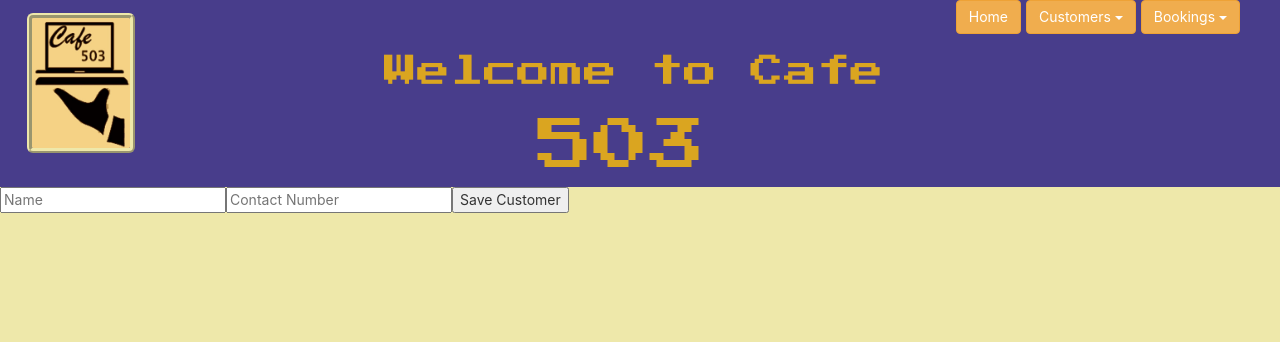
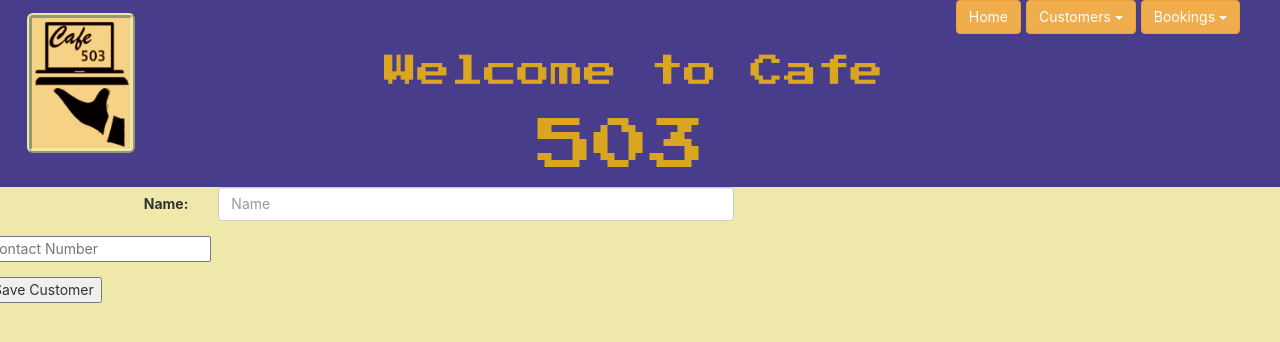
Before and after one commit to ShanzyHolm/Restaurant_Java_Project_FrontEnd, a React (Create React App) app in the folder restaurant_front/: page /customers/new in a window 1280 px wide. Shown: the top 342 px of the page. Built offline with nearby package versions, Linux system fonts and the light colour scheme.

Commit message:
adding bootstrap elements to customer form and style

```diff
--- a/restaurant_front/src/containers/customers/CustomerFormContainer.js
+++ b/restaurant_front/src/containers/customers/CustomerFormContainer.js
@@ -1,9 +1,11 @@
 import React, {Component} from 'react';
+import { Form, FormGroup, Col, ControlLabel, FormControl } from 'react-bootstrap';
 
 class CustomerFormContainer extends Component {
   constructor() {
     super();
   }
+
   handleSubmit(event){
     event.preventDefault();
     fetch("/customers", {
@@ -22,11 +24,24 @@ class CustomerFormContainer extends Component {
   render(){
     return(
       <div>
-        <form onSubmit={this.handleSubmit}>
-          <input type="text"placeholder="Name" name="name"/>
+        <Form horizontal onSubmit={this.handleSubmit}>
+
+          <FormGroup controlId="customerForm">
+            <Col componentClass={ControlLabel} sm={2}>
+              Name:
+            </Col>
+            <Col sm={5}>
+              <FormControl type="text"placeholder="Name" name="name"/>
+            </Col>
+          </FormGroup>
+
+          <FormGroup>
             <input type="text"placeholder="Contact Number" name="number"/>
+          </FormGroup>
+          <FormGroup>
             <button type="submit">Save Customer</button>
-        </form>
+          </FormGroup>
+        </Form>
       </div>
         )
         }
```
Lines whose indentation alone changed are shown as unchanged.
